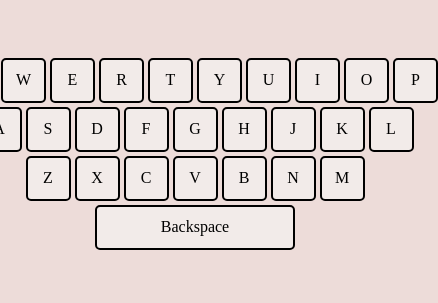
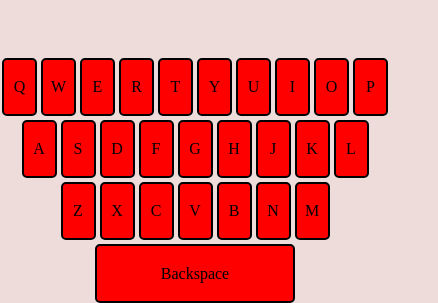
Before and after one commit to jzapiorkowski/guess-the-word, a React (Create React App) app: page / in a window 390 px wide. Shown: the part 585-888 px from the top of the page, 438 px wide, since content can reach past the window. Before the commit the page ends 844 px from the top, so only its background shows below. Built offline with nearby package versions, Linux system fonts and the light colour scheme.

Commit message:
update button styles

```diff
--- a/src/button/button.css
+++ b/src/button/button.css
@@ -20,10 +20,11 @@
   -ms-user-select: none;
 }
 
-@media (max-width: 700px) {
+@media (max-width: 1000px) {
   .button {
-    width: 45px;
-    height: 45px;
+    width: calc((100vw - 40px) / 10);
+    height: calc((100vw - 40px) / 6);
+    background-color: red;
   }
 }
 
--- a/src/button/button.scss
+++ b/src/button/button.scss
@@ -12,9 +12,10 @@
   -moz-user-select: none;
   -webkit-user-select: none;
   -ms-user-select: none;
-  @media (max-width: 700px) {
-    width: 45px;
-    height: 45px;
+  @media (max-width: 1000px) {
+    width: calc((100vw - 40px) / 10);
+    height: calc((100vw - 40px) / 6);
+    background-color: red;
   }
   &:active {
     filter: brightness(85%);
```
Also changed, not shown: 1 other file (tests, documents, lock files or other folders).
